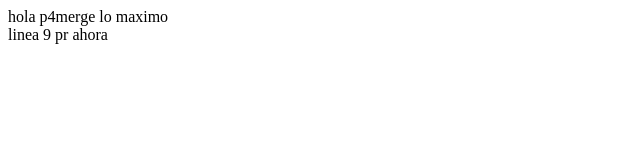
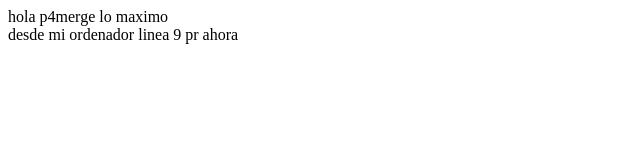
Before and after one commit to Panirashin1/test, a plain HTML site: page index.html in a window 1280 px wide. Shown: the whole page, without its empty margins (0-640 px from the left). Drawn offline with Linux system fonts and the light colour scheme.

Commit message:
Add text to index.html
elard

```diff
--- a/index.html
+++ b/index.html
@@ -7,6 +7,7 @@
 </head>
 <body>
     hola p4merge lo maximo<br>
+    desde mi ordenador
     linea 9 pr ahora
 </body>
 </html>
```
